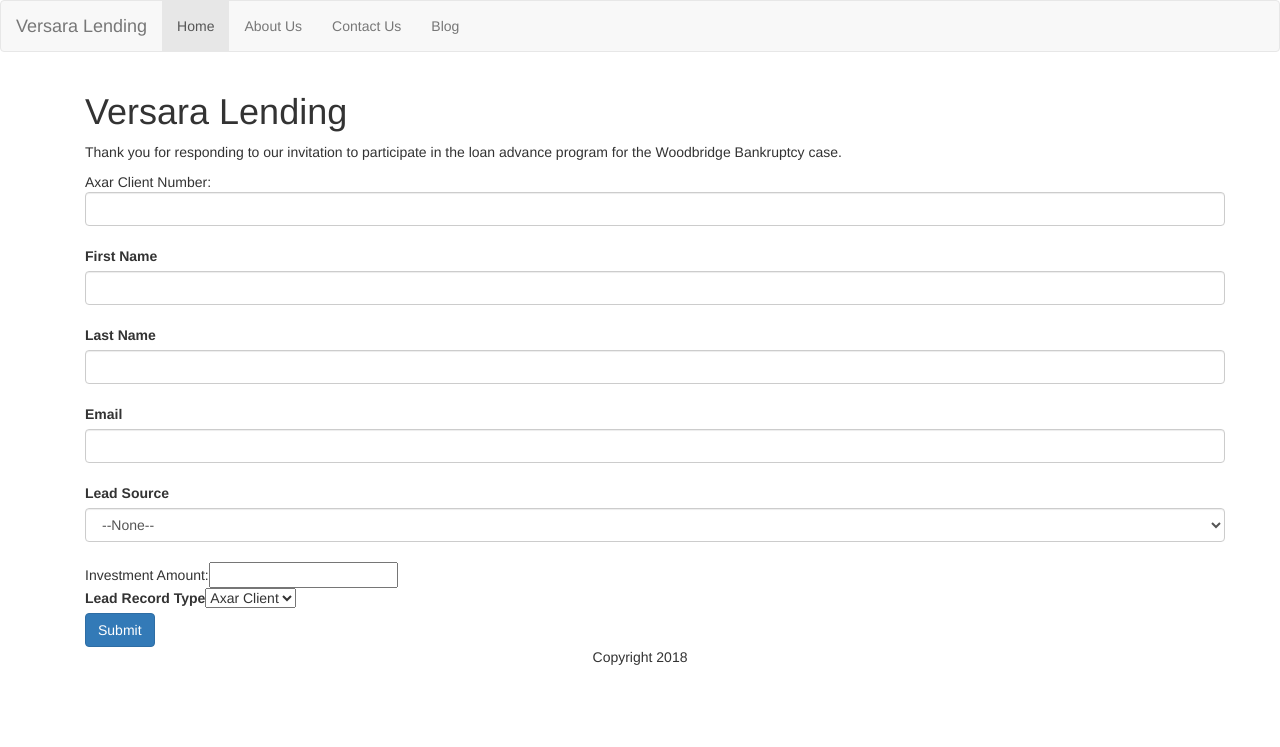
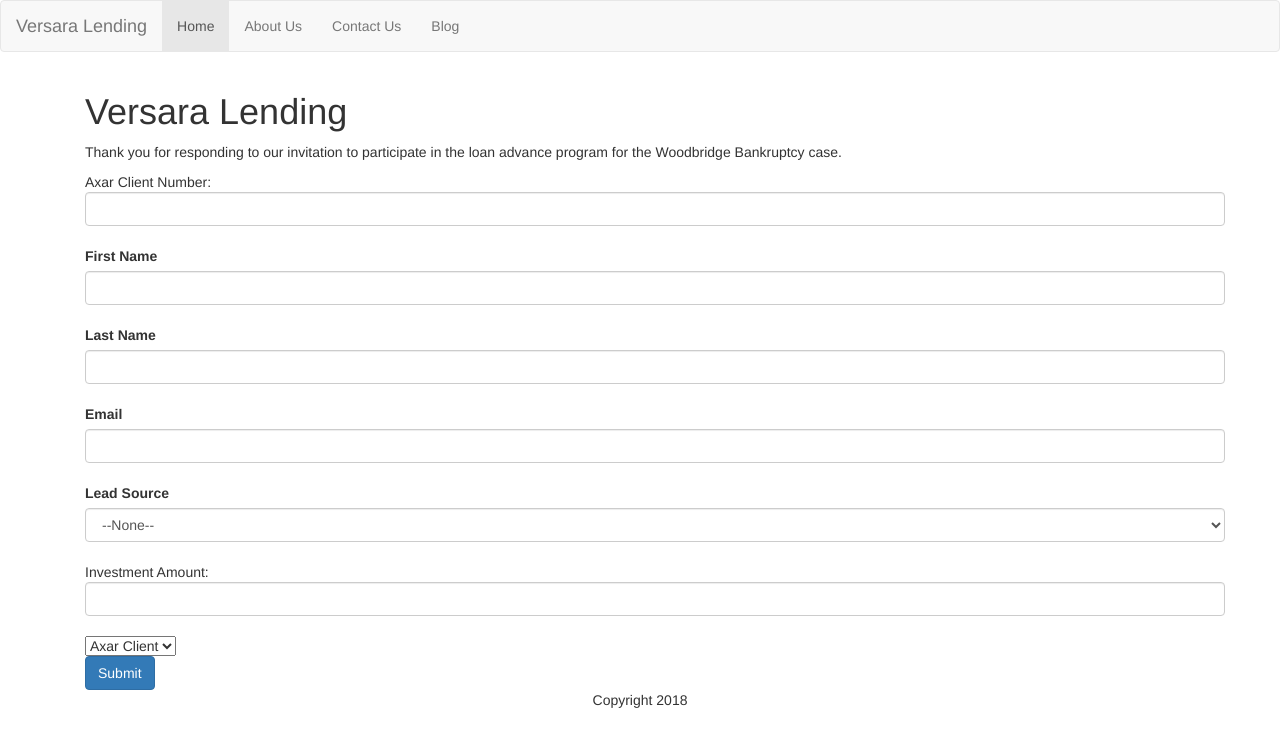
Before and after one commit to caseysung/caseysung.github.io, a Jekyll site: the page built from index.html, in a window 1280 px wide. Shown: the top 747 px of the page. Built offline with Jekyll 4.4.1, drawn with Linux system fonts in a browser that asks for light colours.

Commit message:
Update index.html

```diff
--- a/index.html
+++ b/index.html
@@ -43,9 +43,9 @@
 <option value="Other">Other</option>
 </select><br>
 
-Investment Amount:<input  id="00Nd0000004rKh9" name="00Nd0000004rKh9" size="20" type="text" /><br>
+Investment Amount:<input class="form-control" id="00Nd0000004rKh9" name="00Nd0000004rKh9" size="20" type="text" /><br>
 
-<label for="recordType">Lead Record Type</label><select type="hidden" id="recordType" name="recordType"><option value="">--None--</option><option  selected="selected" value="0120m0000002znT">Axar Client</option>
+<select id="recordType" name="recordType"><option  selected="selected" value="0120m0000002znT">Axar Client</option>
 </select><br>
 
 <input class="btn btn-primary" type="submit" name="submit">
```
